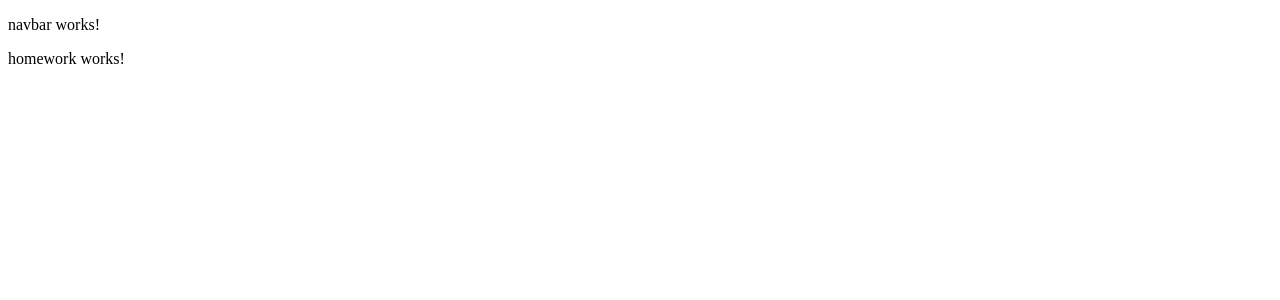
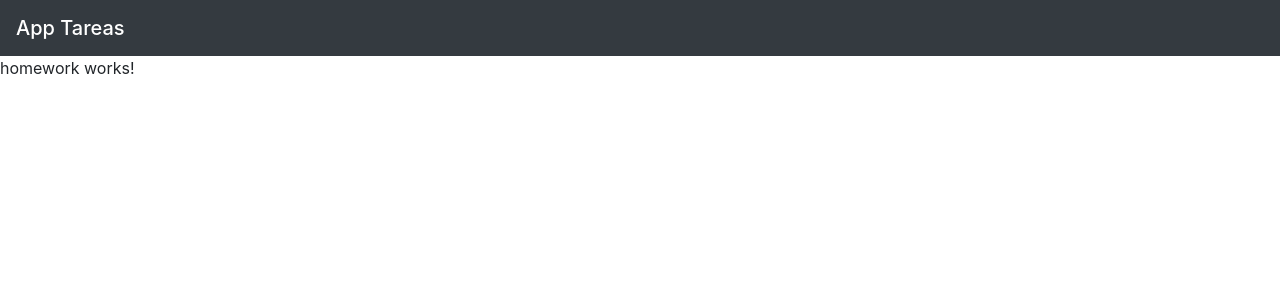
Before and after one commit to BrittoDavid/AppHomework-Angular, an Angular app: page / in a window 1280 px wide. Shown: the top 300 px of the page. Built offline with nearby package versions, Linux system fonts and the light colour scheme.

Commit message:
Creating Navbar

```diff
--- a/src/app/components/navbar/navbar.component.html
+++ b/src/app/components/navbar/navbar.component.html
@@ -1 +1,3 @@
-<p>navbar works!</p>
+<nav class="navbar navbar-dark bg-dark">
+    <span class="navbar-brand mb-0 h1">App Tareas</span>
+  </nav>
--- a/src/index.html
+++ b/src/index.html
@@ -6,6 +6,8 @@
   <base href="/">
   <meta name="viewport" content="width=device-width, initial-scale=1">
   <link rel="icon" type="image/x-icon" href="favicon.ico">
+  <link rel="stylesheet" href="https://pro.fontawesome.com/releases/v5.10.0/css/all.css" integrity="sha384-AYmEC3Yw5cVb3ZcuHtOA93w35dYTsvhLPVnYs9eStHfGJvOvKxVfELGroGkvsg+p" crossorigin="anonymous"/>
+  <link rel="stylesheet" href="https://cdn.jsdelivr.net/npm/bootstrap@4.5.3/dist/css/bootstrap.min.css" integrity="sha384-TX8t27EcRE3e/ihU7zmQxVncDAy5uIKz4rEkgIXeMed4M0jlfIDPvg6uqKI2xXr2" crossorigin="anonymous">
 </head>
 <body>
   <app-root></app-root>
```
